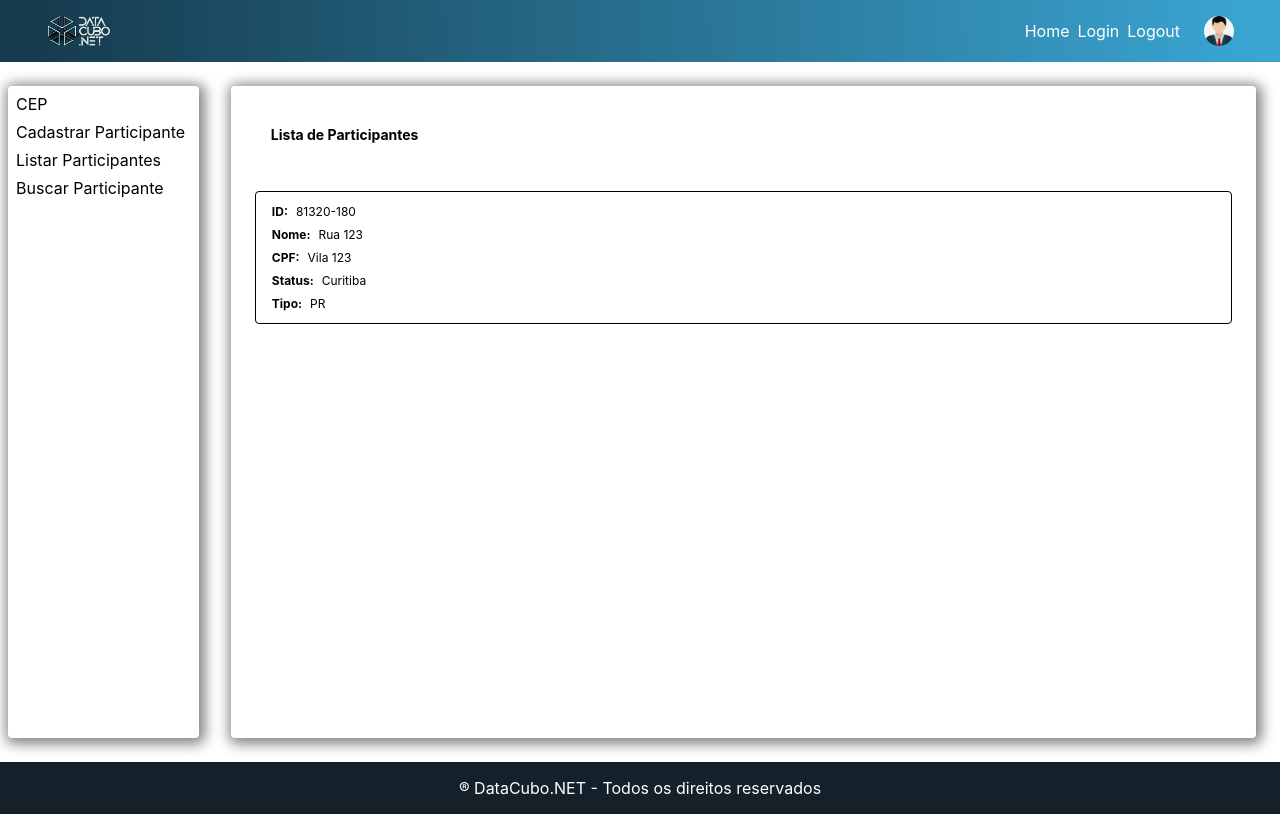
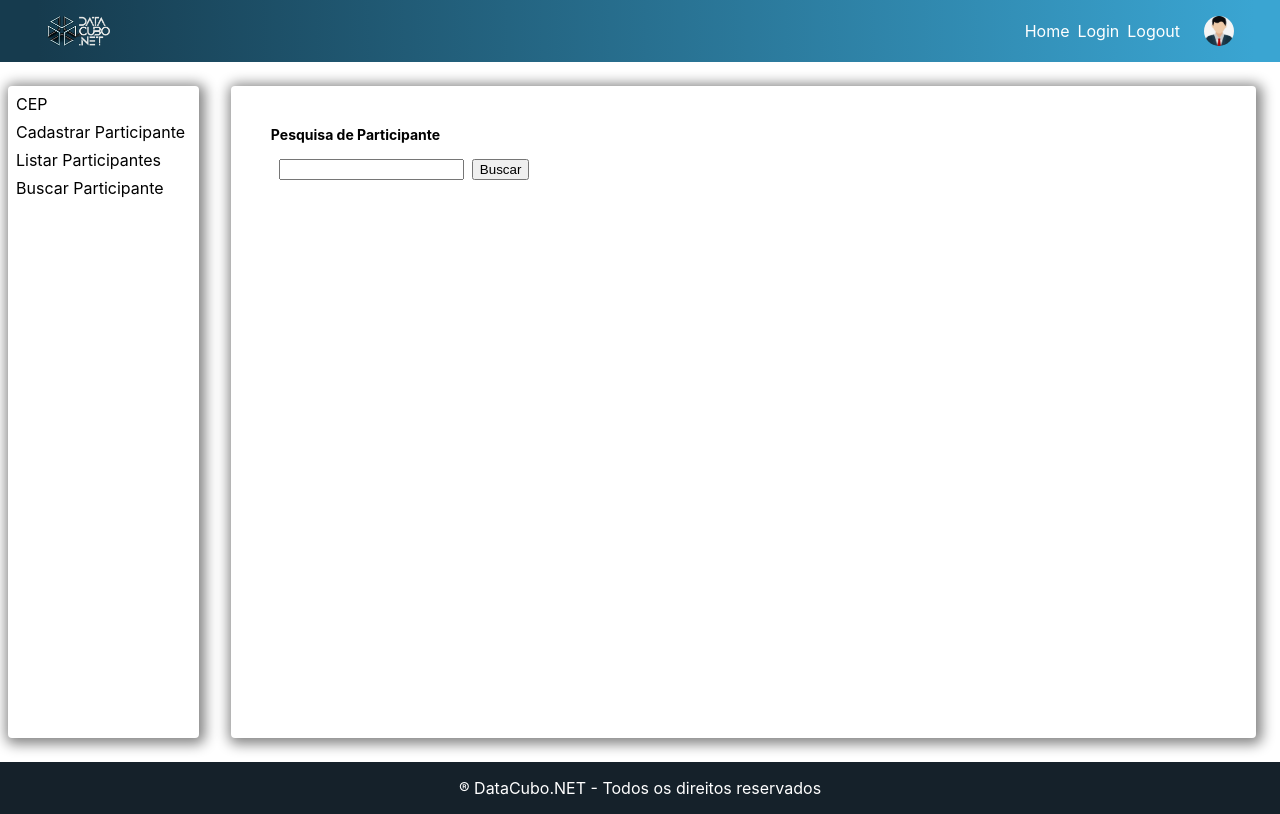
Before and after one commit to alnrf/react-class, a React (Create React App) app: page / in a window 1280 px wide. Built offline with nearby package versions, Linux system fonts and the light colour scheme.

Commit message:
Componentes base

```diff
--- a/src/App.js
+++ b/src/App.js
@@ -5,6 +5,8 @@ import Footer from "./components/Footer/Footer";
 import Home from "./pages/Home/Home";
 import PostalCode from "./pages/PostalCode/PostalCode";
 import ListParticipant from "./pages/ListParticipant/ListParticipant";
+import NewParticipant from "./pages/NewParticipant/NewParticipant";
+import SearchParicipant from "./pages/SearchParticipant/SearchParicipant";
 
 function App() {
   return (
@@ -19,7 +21,9 @@ function App() {
         <div className="conteudo">
           {/* <Home /> */}
           {/* <PostalCode /> */}
-          <ListParticipant />
+          {/* <ListParticipant /> */}
+          {/* <NewParticipant /> */}
+          <SearchParicipant />
         </div>
       </div>
 
--- a/src/pages/ListParticipant/ListParticipant.js
+++ b/src/pages/ListParticipant/ListParticipant.js
@@ -1,5 +1,6 @@
 import React from "react";
 import "./listParticipant.css";
+import users from "../../utils/mocks/users.json";
 
 function ListParticipant() {
   return (
@@ -10,28 +11,34 @@ function ListParticipant() {
         </div>
       </div>
       <div className="listContent">
-        <div className="resultCard">
+        {users.map((item) => (
+          <div className="resultCard" key={item._id}>
             <div className="wrapLine">
               <span className="label">ID:</span>
-            <span className="text">81320-180</span>
+              <span className="text">{item._id}</span>
             </div>
             <div className="wrapLine">
               <span className="label">Nome:</span>
-            <span className="text">Rua 123</span>
+              <span className="text">{item.name}</span>
+            </div>
+            <div className="wrapLine">
+              <span className="label">Email:</span>
+              <span className="text">{item.email}</span>
             </div>
             <div className="wrapLine">
               <span className="label">CPF:</span>
-            <span className="text">Vila 123</span>
+              <span className="text">{item.CPF}</span>
             </div>
             <div className="wrapLine">
               <span className="label">Status:</span>
-            <span className="text">Curitiba</span>
+              <span className="text">{item.status}</span>
             </div>
             <div className="wrapLine">
               <span className="label">Tipo:</span>
-            <span className="text">PR</span>
+              <span className="text">{item.type}</span>
             </div>
           </div>
+        ))}
       </div>
     </div>
   );
--- a/src/pages/NewParticipant/NewParticipant.js
+++ b/src/pages/NewParticipant/NewParticipant.js
@@ -1,7 +1,52 @@
 import React from "react";
+import "./newParticipant.css";
 
 function NewParticipant() {
-  return <div>Cadastrar Participante</div>;
+  return (
+    <div className="partContainer">
+      <div className="partHeader">
+        <div className="partTitle">
+          <span>Cadastrar novo participante</span>
+        </div>
+      </div>
+      <div className="partContent">
+        <div className="partWrapLine">
+          <span className="label">Nome:</span>
+          <input type="text" />
+        </div>
+        <div className="partWrapLine">
+          <span className="label">Email:</span>
+          <input type="text" />
+        </div>
+        <div className="partWrapLine">
+          <span className="label">CPF:</span>
+          <input type="number" />
+        </div>
+        <div className="partWrapLine">
+          <span className="label">Status:</span>
+          <input type="checkbox" id="active" />
+          <label htmlFor="active">Ativo</label>
+
+          <input type="checkbox" id="inactive" />
+          <label htmlFor="inactive">Inativo</label>
+        </div>
+        <div className="partWrapLine">
+          <span className="label">Tipo:</span>
+          <input type="checkbox" id="participant" />
+          <label htmlFor="participant">Participante</label>
+
+          <input type="checkbox" id="user" />
+          <label htmlFor="user">Usuário</label>
+
+          <input type="checkbox" id="client" />
+          <label htmlFor="client">Cliente</label>
+        </div>
+        <div className="partWrapLine">
+          <input type="button" value="Salvar" />
+        </div>
+      </div>
+    </div>
+  );
 }
 
 export default NewParticipant;
--- a/src/pages/NewParticipant/newParticipant.css
+++ b/src/pages/NewParticipant/newParticipant.css
@@ -0,0 +1,41 @@
+.partContainer {
+  display: flex;
+  flex-direction: column;
+  width: 100%;
+}
+
+.partHeader {
+  display: flex;
+  flex-direction: column;
+}
+
+.partTitle {
+  display: flex;
+  margin: 16px;
+}
+
+.partTitle span {
+  font-size: 14px;
+  font-weight: bold;
+  line-height: 17px;
+}
+
+.partContent {
+  display: flex;
+  flex-direction: column;
+}
+
+.partWrapLine {
+  display: flex;
+  flex-direction: row;
+  align-items: center;
+  margin: 8px 24px 8px 24px;
+}
+
+.label {
+  width: 40px;
+  font-size: 12px;
+  line-height: 15px;
+  font-weight: bold;
+  padding: 0 8px 0 0;
+}
--- /dev/null
+++ b/src/pages/SearchParticipant/SearchParicipant.js
@@ -0,0 +1,60 @@
+import React, { useState } from "react";
+import "./searchParticipant.css";
+
+function SearchParicipant() {
+  const [showResult, setShowResult] = useState(false);
+  return (
+    <div className="searchContainer">
+      <div className="searchHeader">
+        <div className="searchTitle">
+          <span>Pesquisa de Participante</span>
+        </div>
+        <div className="searchBox">
+          <input type="text" />
+          <input
+            type="button"
+            value="Buscar"
+            style={{ marginLeft: "8px" }}
+            onClick={() => setShowResult(true)}
+          />
+        </div>
+      </div>
+      {showResult && (
+        <div className="searchContent">
+          <div className="searchTitle">
+            <span>Resultado:</span>
+          </div>
+
+          <div className="searchResult">
+            <div className="searchWrapLine">
+              <span className="searchLabel">ID:</span>
+              <span className="searchText">34658712</span>
+            </div>
+            <div className="searchWrapLine">
+              <span className="searchLabel">Nome:</span>
+              <span className="searchText">Data Cubo</span>
+            </div>
+            <div className="searchWrapLine">
+              <span className="searchLabel">Email:</span>
+              <span className="searchText">datacubo@datacubo.net</span>
+            </div>
+            <div className="searchWrapLine">
+              <span className="searchLabel">CPF:</span>
+              <span className="searchText">321.654.987-65</span>
+            </div>
+            <div className="searchWrapLine">
+              <span className="searchLabel">Status:</span>
+              <span className="searchText">Inativo</span>
+            </div>
+            <div className="searchWrapLine">
+              <span className="searchLabel">Tipo:</span>
+              <span className="searchText">Participante</span>
+            </div>
+          </div>
+        </div>
+      )}
+    </div>
+  );
+}
+
+export default SearchParicipant;
--- /dev/null
+++ b/src/pages/SearchParticipant/searchParticipant.css
@@ -0,0 +1,62 @@
+.searchContainer {
+  display: flex;
+  flex-direction: column;
+  width: 100%;
+}
+
+.searchHeader {
+  display: flex;
+  flex-direction: column;
+}
+
+.searchTitle {
+  display: flex;
+  margin: 16px;
+}
+
+.searchTitle span {
+  font-size: 14px;
+  font-weight: bold;
+  line-height: 17px;
+}
+
+.searchBox {
+  flex-direction: row;
+  display: flex;
+  align-items: center;
+  margin-left: 24px;
+}
+
+.searchContent {
+  display: flex;
+  flex-direction: column;
+  border-radius: 4px;
+  border: 1px solid black;
+  margin: 32px 0 0 0;
+}
+
+.searchResult {
+  display: flex;
+  flex-direction: column;
+  margin: 0 0 16px 0;
+}
+
+.searchWrapLine {
+  display: flex;
+  flex-direction: row;
+  align-items: center;
+  margin: 8px 24px 8px 24px;
+}
+
+.searchLabel {
+  font-size: 12px;
+  line-height: 15px;
+  font-weight: bold;
+}
+
+.searchText {
+  font-size: 12px;
+  line-height: 15px;
+  font-weight: normal;
+  padding: 0 0 0 8px;
+}
--- /dev/null
+++ b/src/utils/mocks/users.json
@@ -0,0 +1,58 @@
+[
+  {
+    "_id": "6154e8cabcd7588caa55110d",
+    "name": "Soto Hopper",
+    "email": "Soto.Hopper@email.com",
+    "CPF": 33533843177,
+    "status": "Ativo",
+    "type": "Cliente"
+  },
+  {
+    "_id": "6154e8ca29a46fe39ee04208",
+    "name": "Estes Noble",
+    "email": "Estes.Noble@email.com",
+    "CPF": 96540001501,
+    "status": "Inativo",
+    "type": "Cliente"
+  },
+  {
+    "_id": "6154e8ca95275caecc9d4fc1",
+    "name": "Emily Nash",
+    "email": "Emily.Nash@email.com",
+    "CPF": 58832112841,
+    "status": "Ativo",
+    "type": "Usuário"
+  },
+  {
+    "_id": "6154e8cacccda032cd9efaba",
+    "name": "Baker Boyd",
+    "email": "Baker.Boyd@email.com",
+    "CPF": 86801079742,
+    "status": "Inativo",
+    "type": "Cliente"
+  },
+  {
+    "_id": "6154e8caf5f4b53764058562",
+    "name": "Middleton Roth",
+    "email": "Middleton.Roth@email.com",
+    "CPF": 50089474393,
+    "status": "Ativo",
+    "type": "Funcionário"
+  },
+  {
+    "_id": "6154e8caf031e2f2f9984a51",
+    "name": "Ingrid Slater",
+    "email": "Ingrid.Slater@email.com",
+    "CPF": 93982183500,
+    "status": "Inativo",
+    "type": "Funcionário"
+  },
+  {
+    "_id": "6154e8ca8e89a626a5beb3cd",
+    "name": "Elinor Watson",
+    "email": "Elinor.Watson@email.com",
+    "CPF": 76773581364,
+    "status": "Inativo",
+    "type": "Cliente"
+  }
+]
```
Lines whose indentation alone changed are shown as unchanged.
